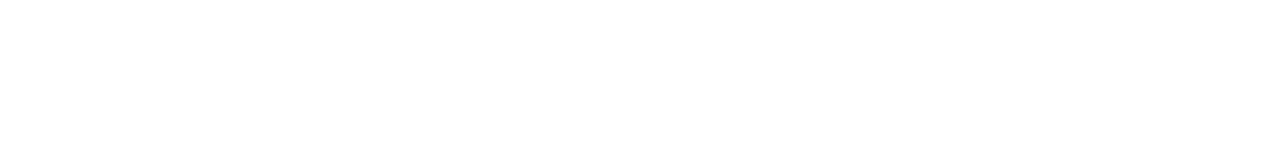
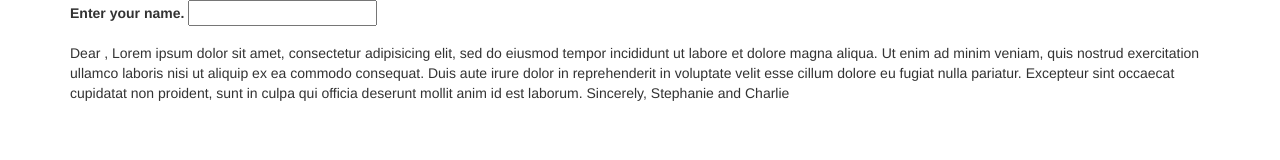
Before and after one commit to stephr3/form-letter, a plain HTML site: page index.html in a window 1280 px wide. Drawn offline with Linux system fonts and the light colour scheme.

Commit message:
add content to html file

```diff
--- a/index.html
+++ b/index.html
@@ -9,6 +9,26 @@
     <title>Form Letter</title>
   </head>
   <body>
+    <div class="container">
+      <div id="blanks">
+        <form>
+          <div class="form-group">
+            <label for="name">Enter your name.</label>
+            <input type="text" id="name">
+          </div>
+        </form>
+      </div>
+      <div id="letter">
+        <p>
+        Dear <span class="name"></span>,
 
+        Lorem ipsum dolor sit amet, consectetur adipisicing elit, sed do eiusmod tempor incididunt ut labore et dolore magna aliqua. Ut enim ad minim veniam, quis nostrud exercitation ullamco laboris nisi ut aliquip ex ea commodo consequat. Duis aute irure dolor in reprehenderit in voluptate velit esse cillum dolore eu fugiat nulla pariatur. Excepteur sint occaecat cupidatat non proident, sunt in culpa qui officia deserunt mollit anim id est laborum.
+
+        Sincerely,
+
+        Stephanie and Charlie
+        </p>
+      </div>
+    </div>
   </body>
 </html>
```
